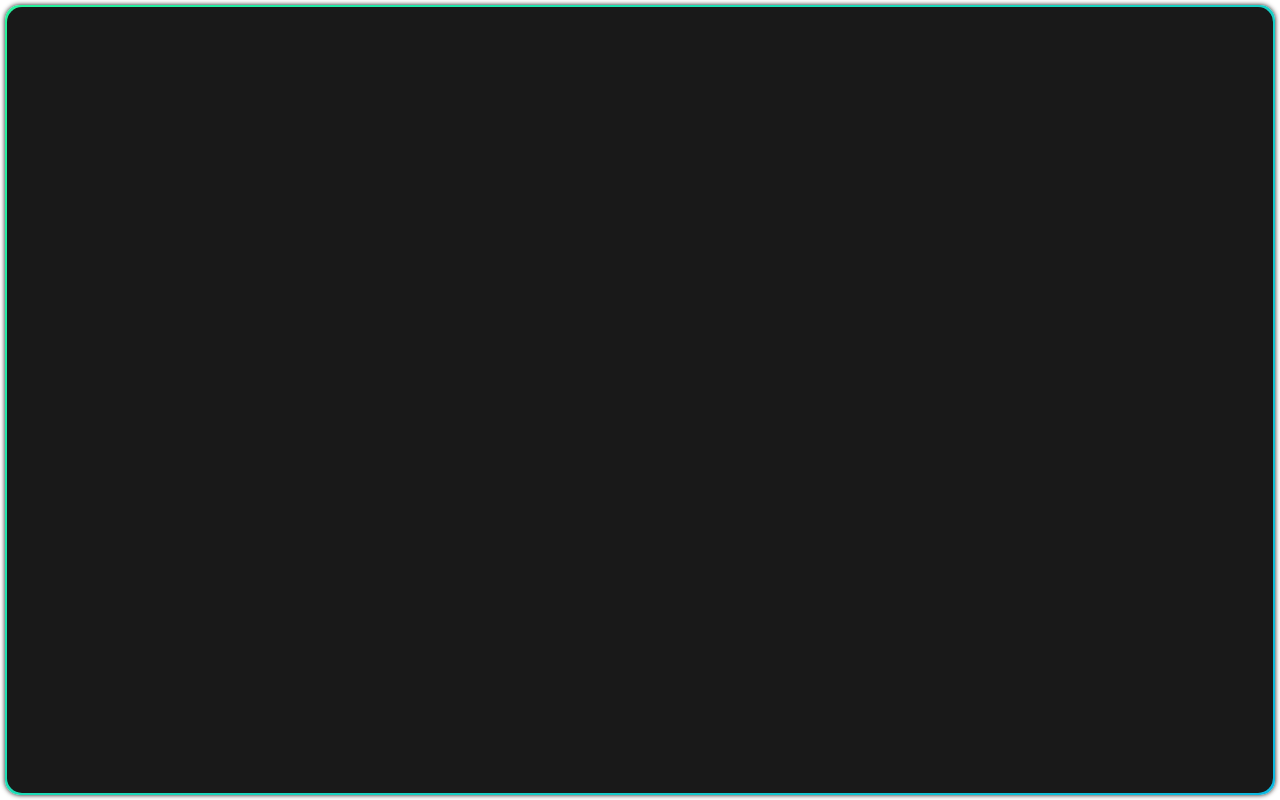
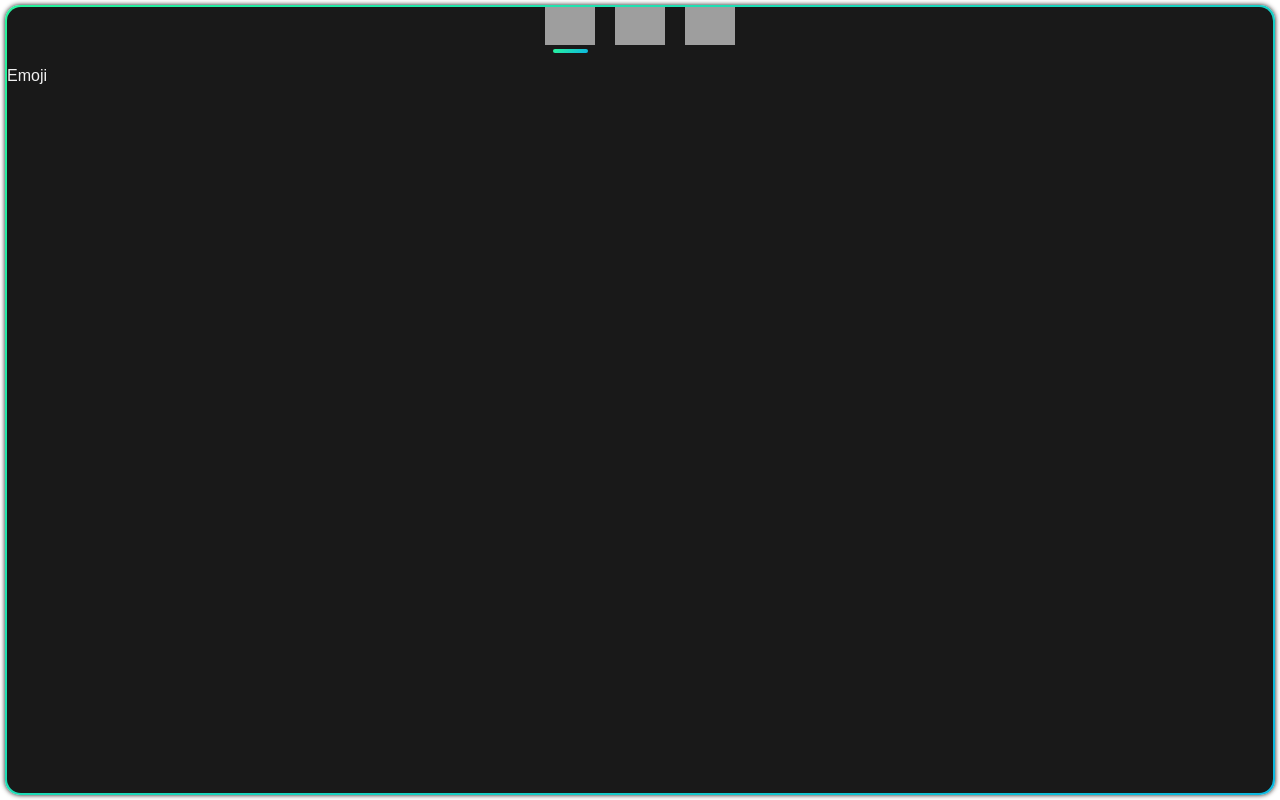
Before and after one commit to Nitro1231/Emoji-Board, a React app in the folder emoji/: page / in a window 1280 px wide. Built offline with nearby package versions, Linux system fonts and the light colour scheme; grey boxes are pictures that could not be loaded.

Commit message:
Redux, Tab control, and Page control systems were added.

```diff
--- a/emoji/package.json
+++ b/emoji/package.json
@@ -13,7 +13,10 @@
     "electron-is-dev": "^1.2.0",
     "react": "^16.13.1",
     "react-dom": "^16.13.1",
+    "react-redux": "^7.2.2",
     "react-scripts": "3.4.3",
+    "redux": "^4.0.5",
+    "redux-thunk": "^2.3.0",
     "wait-on": "^5.2.0"
   },
   "scripts": {
--- a/emoji/public/index.html
+++ b/emoji/public/index.html
@@ -1,14 +1,12 @@
 <!DOCTYPE html>
 <html lang="en">
+
 <head>
   <meta charset="utf-8" />
   <link rel="icon" href="%PUBLIC_URL%/favicon.ico" />
   <meta name="viewport" content="width=device-width, initial-scale=1" />
   <meta name="theme-color" content="#000000" />
-    <meta
-      name="description"
-      content="Web site created using create-react-app"
-    />
+  <meta name="description" content="Web site created using create-react-app" />
   <link rel="apple-touch-icon" href="%PUBLIC_URL%/logo192.png" />
   <!--
       manifest.json provides metadata used when your web app is installed on a
@@ -26,7 +24,8 @@
     -->
   <title>React App</title>
 </head>
-  <body>
+
+<body class="notDraggable">
   <noscript>You need to enable JavaScript to run this app.</noscript>
   <div id="root"></div>
   <!--
@@ -40,4 +39,5 @@
       To create a production bundle, use `npm run build` or `yarn build`.
     -->
 </body>
+
 </html>
--- a/emoji/src/assets/css/index.css
+++ b/emoji/src/assets/css/index.css
@@ -1,3 +1,4 @@
+/*#region Basic*/
 html {
   scroll-behavior: smooth;
 }
@@ -17,16 +18,68 @@ body {
   padding: 2px;
   border-radius: 15px;
   box-shadow: 0px 0px 5px rgba(0, 0, 0, 0.9);
-  -webkit-app-region: drag;
 }
 
 .main {
   width: 100%;
   height: 100%;
-  border-radius: 15px;
+  border-radius: 14px;
   background-color: rgb(25,25,25);
+}
+
+.draggable {
   -webkit-app-region: drag;
 }
+
+.notDraggable {
+  -webkit-app-region: none;
+}
+/*#endregion*/
+
+/*#region nav*/
+.nav {
+  display: flex;
+  justify-content: center;
+  align-items: center;
+  width: 100%;
+  height: 60px;
+  white-space: nowrap;
+}
+
+.nav .item {
+  width: 50px;
+  height: 100%;
+  margin-left: 10px;
+  margin-right: 10px;
+  transition: 0.2s;
+}
+
+.nav img {
+  width: 100%;
+  height: auto;
+  overflow: hidden;
+}
+
+.nav .bar {
+  width: 0%;
+  height: 4px;
+  margin: auto;
+  border-radius: 2px;
+  transition: 0.4s;
+}
+
+.nav .on {
+  width: 70%;
+}
+/*#endregion*/
+
+/*#region tab*/
+.tab {
+  width: 100%;
+  height: calc(100% - 60px);
+  border-radius: 14px;
+}
+/*#endregion*/
 
 /*#region Colors */
 .color0 {
--- a/emoji/src/components/Main.js
+++ b/emoji/src/components/Main.js
@@ -1,17 +1,40 @@
 import React from 'react'
+import Nav from './module/Nav/Nav'
+
+import { connect } from 'react-redux'
+import { compose } from 'redux'
+import * as actions from '../reducers/actions'
+
+import Emoji from '../tabs/Emoji'
+import GIF from '../tabs/GIF'
+import Settings from '../tabs/Settings'
 
 class Main extends React.Component {
   render() {
+    var page
+    switch (this.props.tab) {
+      case 0:
+        page = <Emoji />
+        break
+      case 1:
+        page = <GIF />
+        break
+      case 2:
+        page = <Settings />
+        break
+    }
     return (
-      <div className='block'>
-        <div className='back color0'>
-          <div className='main'>
-
-          </div>
+      <div className='back draggable color0'>
+        <div className='main draggable'>
+          <Nav />
+          {page}
         </div>
       </div>
     )
   }
 }
 
-export default Main
+const mapStateToProps = (state) => ({
+  tab: state.tab
+})
+export default compose(connect(mapStateToProps, actions))(Main)
--- /dev/null
+++ b/emoji/src/components/module/Nav/Nav.js
@@ -0,0 +1,16 @@
+import React from 'react'
+import Item from './NavItem'
+
+class Nav extends React.Component {
+    render() {
+        return (
+            <div className='nav'>
+                <Item index={0} img='https://upload.wikimedia.org/wikipedia/commons/thumb/e/e6/Noto_Emoji_KitKat_263a.svg/200px-Noto_Emoji_KitKat_263a.svg.png' />
+                <Item index={1} img='https://upload.wikimedia.org/wikipedia/commons/thumb/e/e6/Noto_Emoji_KitKat_263a.svg/200px-Noto_Emoji_KitKat_263a.svg.png' />
+                <Item index={2} img='https://upload.wikimedia.org/wikipedia/commons/thumb/e/e6/Noto_Emoji_KitKat_263a.svg/200px-Noto_Emoji_KitKat_263a.svg.png' />
+            </div>
+        )
+    }
+}
+
+export default Nav
--- /dev/null
+++ b/emoji/src/components/module/Nav/NavItem.js
@@ -0,0 +1,23 @@
+import React from 'react'
+import { connect } from 'react-redux'
+import { compose } from 'redux'
+import * as actions from '../../../reducers/actions'
+
+class Nav extends React.Component {
+    render() {
+        return (
+            <div
+                className='item notDraggable'
+                onClick={() => { this.props.setTab(this.props.index); }}
+            >
+                <img src={this.props.img} />
+                <div className={'bar color0 ' + ((this.props.tab == this.props.index) ? 'on' : '')} />
+            </div>
+        )
+    }
+}
+
+const mapStateToProps = (state) => ({
+    tab: state.tab
+})
+export default compose(connect(mapStateToProps, actions))(Nav)
--- a/emoji/src/index.js
+++ b/emoji/src/index.js
@@ -3,4 +3,14 @@ import ReactDOM from 'react-dom'
 import './assets/css/index.css'
 import Main from './components/Main'
 
-ReactDOM.render(<Main />, document.getElementById('root'))
+import { createStore, applyMiddleware } from 'redux'
+import { Provider } from 'react-redux'
+import reduxThunk from 'redux-thunk'
+import store from './reducers/store'
+
+ReactDOM.render(
+    <Provider store={createStore(store, applyMiddleware(reduxThunk))}>
+        <Main />
+    </Provider>,
+    document.getElementById('root')
+)
--- /dev/null
+++ b/emoji/src/reducers/actions.js
@@ -0,0 +1,12 @@
+import {
+    SET_TAB,
+} from './types.js'
+
+export const setTab = (index) => {
+    return (dispatch) => {
+        dispatch({
+            type: SET_TAB,
+            payload: index
+        })
+    }
+}
--- /dev/null
+++ b/emoji/src/reducers/store.js
@@ -0,0 +1,19 @@
+import {
+    SET_TAB,
+} from './types.js'
+
+const initialState = {
+    tab: 0
+}
+
+export default (state = initialState, action) => {
+    switch (action.type) {
+        case SET_TAB:
+            return {
+                ...state,
+                tab: action.payload
+            }
+        default:
+            return state
+    }
+}
--- /dev/null
+++ b/emoji/src/reducers/types.js
@@ -0,0 +1 @@
+export const SET_TAB = 'SET_TAB'
--- /dev/null
+++ b/emoji/src/tabs/Emoji.js
@@ -0,0 +1,13 @@
+import React from 'react'
+
+class Emoji extends React.Component {
+    render() {
+        return (
+            <div className='tab' >
+                Emoji
+            </div>
+        )
+    }
+}
+
+export default Emoji
--- /dev/null
+++ b/emoji/src/tabs/GIF.js
@@ -0,0 +1,13 @@
+import React from 'react'
+
+class GIF extends React.Component {
+    render() {
+        return (
+            <div className='tab' >
+                GIF
+            </div>
+        )
+    }
+}
+
+export default GIF
--- /dev/null
+++ b/emoji/src/tabs/Settings.js
@@ -0,0 +1,13 @@
+import React from 'react'
+
+class Settings extends React.Component {
+    render() {
+        return (
+            <div className='tab' >
+                Settings
+            </div>
+        )
+    }
+}
+
+export default Settings
```
Also changed, not shown: 1 other file. Lines whose indentation alone changed are shown as unchanged.
